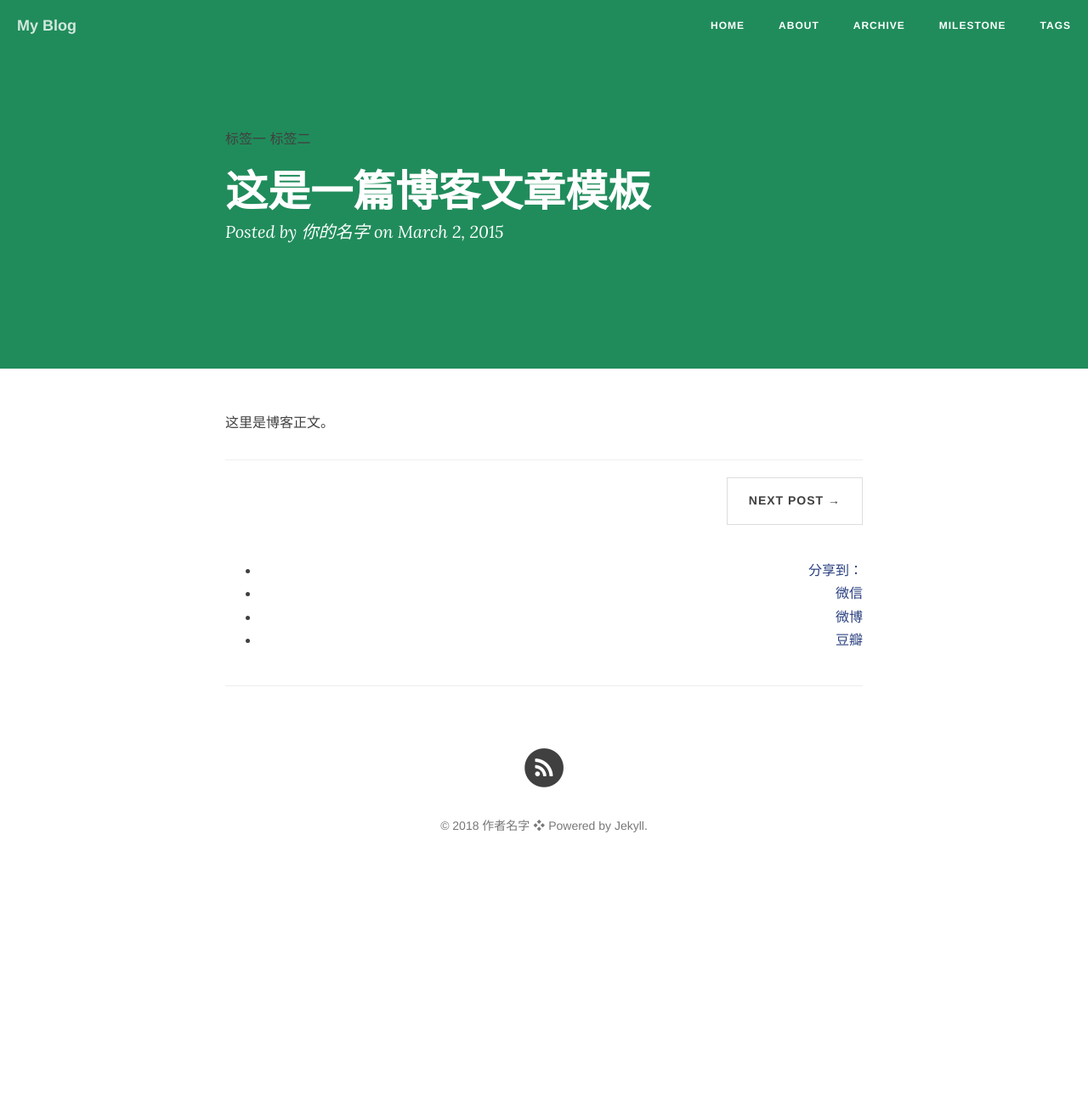
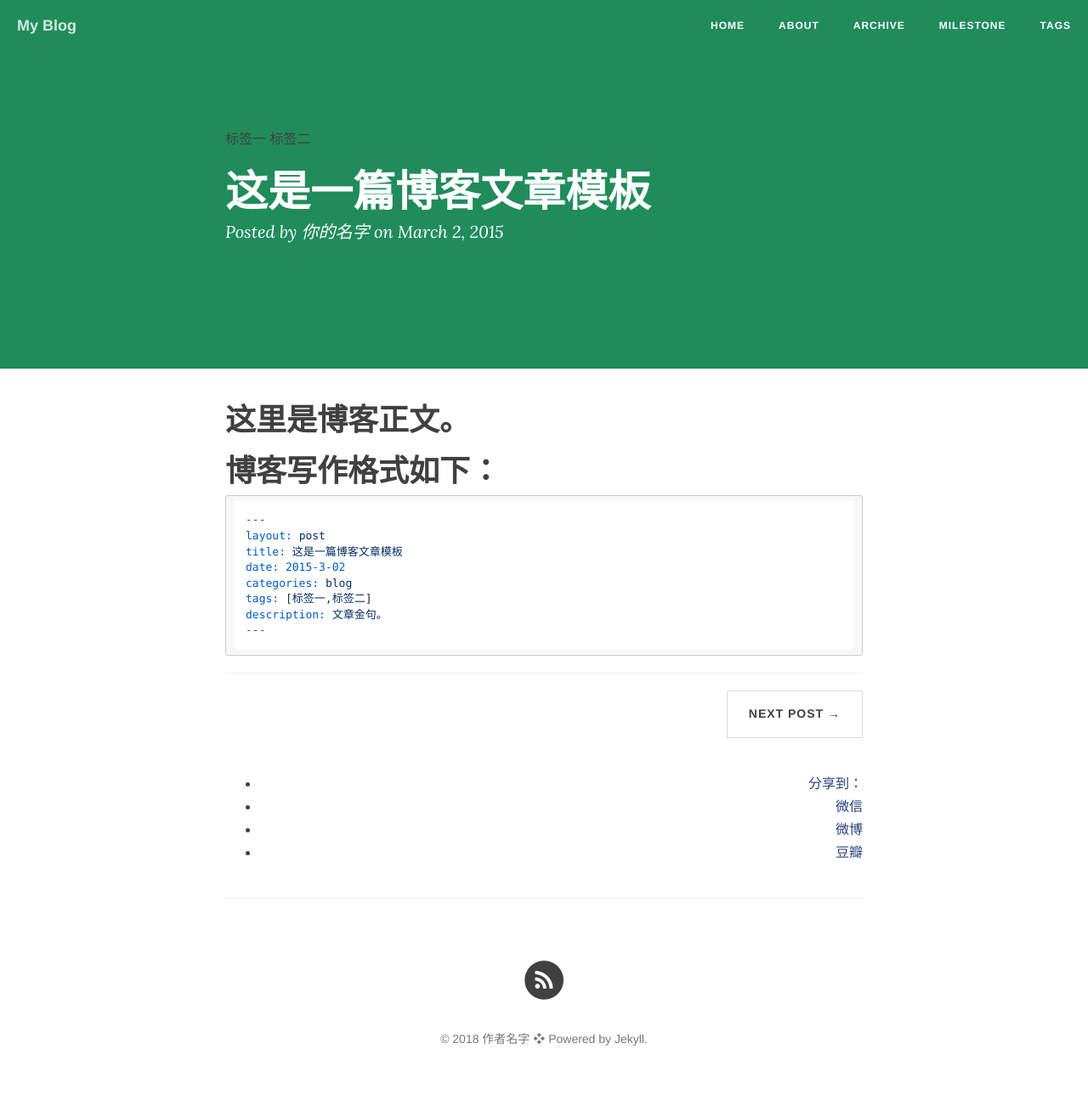
Before and after one commit to EvanLi/EvanLi.github.io, a Jekyll site: the page built from _posts/2015-03-02-how-to-write.md, in a window 1280 px wide. Shown: the whole page at 85% size. Built offline with Jekyll 4.4.1, drawn with Linux system fonts in a browser that asks for light colours; nearby versions of some CDN libraries; comment, search, counter and statistics services are not loaded; before the commit the page ends 1050 px from its top, so only the background shows below that.

Commit message:
Edit the first blog.

````diff
--- a/_posts/2015-03-02-how-to-write.md
+++ b/_posts/2015-03-02-how-to-write.md
@@ -7,4 +7,16 @@ tags: [标签一,标签二]
 description: 文章金句。
 ---
 
-这里是博客正文。
+# 这里是博客正文。
+
+# 博客写作格式如下：
+```
+---
+layout: post
+title: 这是一篇博客文章模板
+date: 2015-3-02
+categories: blog
+tags: [标签一,标签二]
+description: 文章金句。
+---
+```
````
